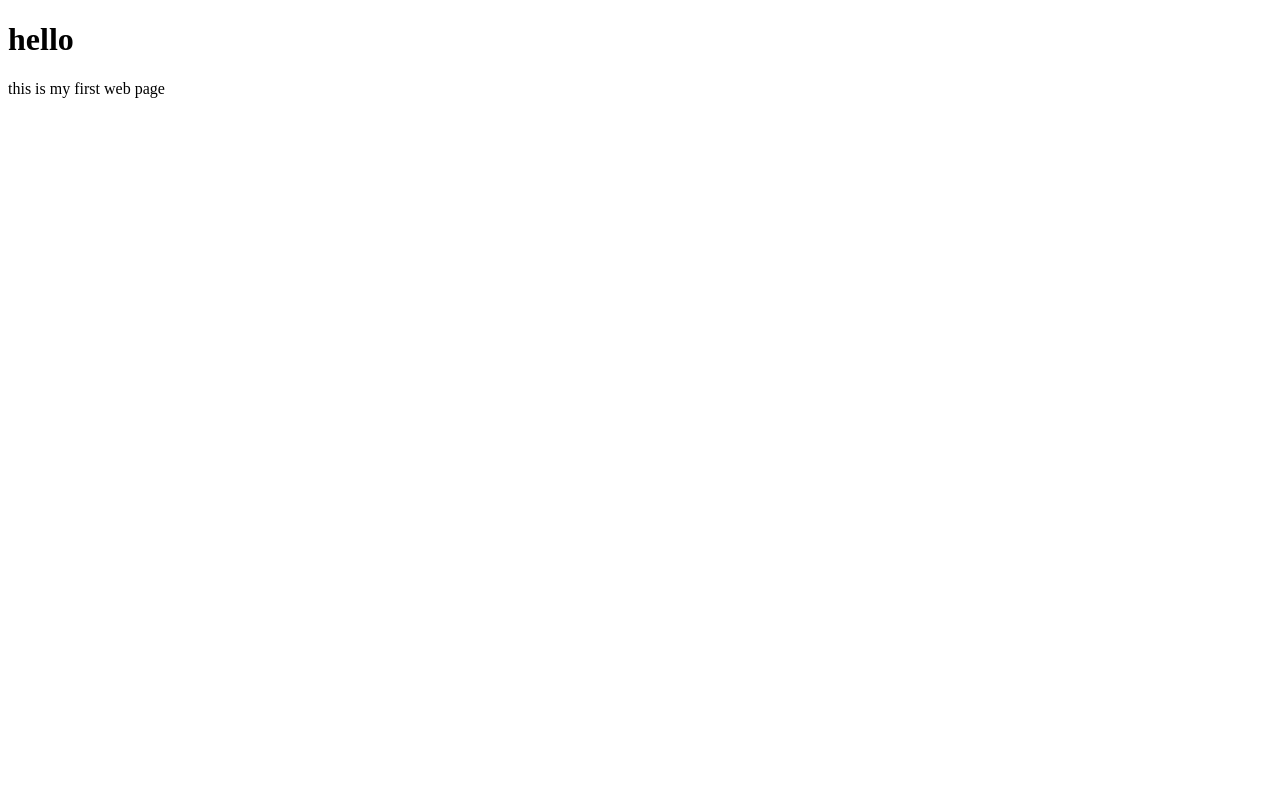
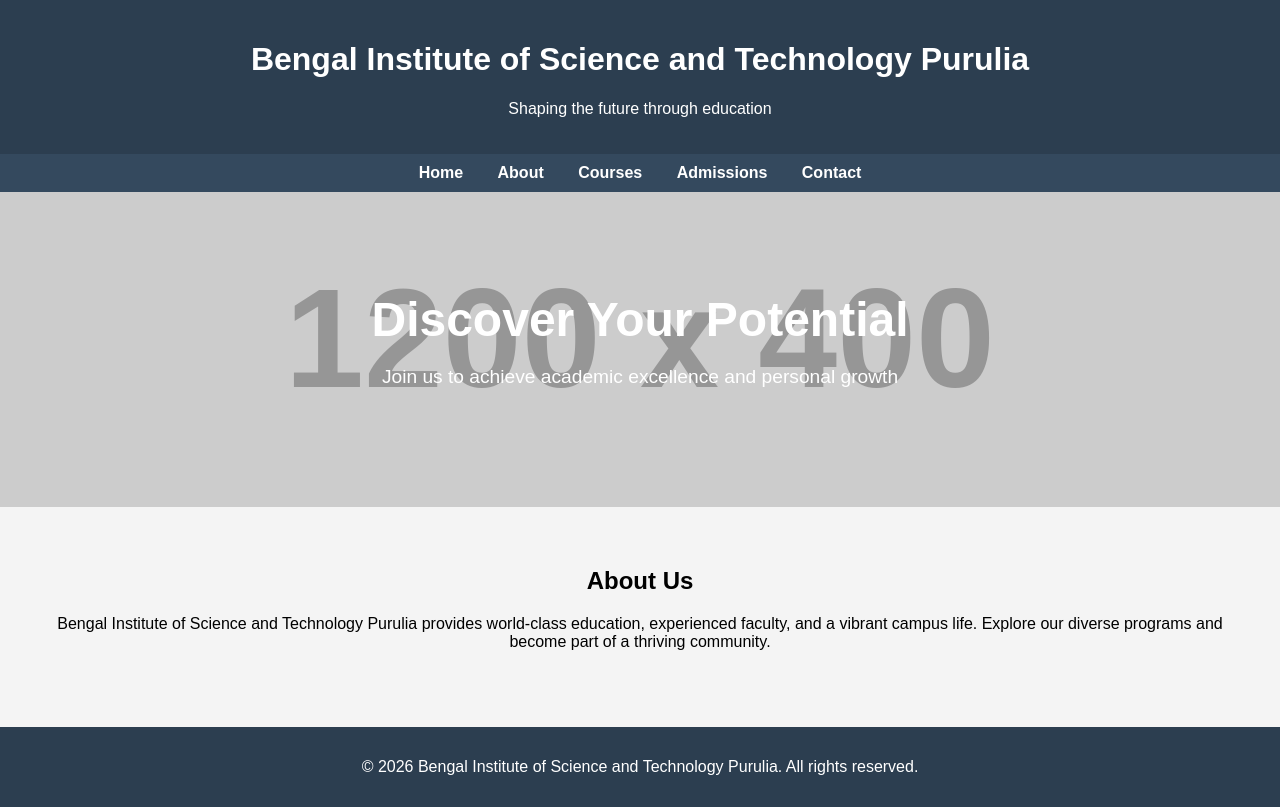
Before and after one commit to Purusottambist/sayan, a plain HTML site: page index.html in a window 1280 px wide. Drawn offline with Linux system fonts and the light colour scheme; placeholder pictures from the web are drawn by us.

Commit message:
Update index.html

```diff
--- a/index.html
+++ b/index.html
@@ -1,10 +1,84 @@
-<!doctype html>
-<html>
+<!DOCTYPE html>
+<html lang="en">
 <head>
-<title>landing page</title>
+  <meta charset="UTF-8">
+  <meta name="viewport" content="width=device-width, initial-scale=1.0">
+  <title>Bengal Institute of Science and Technology Purulia</title>
+  <style>
+    body {
+      font-family: Arial, sans-serif;
+      margin: 0;
+      padding: 0;
+      background: #f4f4f4;
+    }
+    header {
+      background: #2c3e50;
+      color: #fff;
+      padding: 20px;
+      text-align: center;
+    }
+    nav {
+      background: #34495e;
+      padding: 10px;
+      text-align: center;
+    }
+    nav a {
+      color: #fff;
+      margin: 0 15px;
+      text-decoration: none;
+      font-weight: bold;
+    }
+    .hero {
+      background: url('https://via.placeholder.com/1200x400') no-repeat center center/cover;
+      color: #fff;
+      text-align: center;
+      padding: 100px 20px;
+    }
+    .hero h1 {
+      font-size: 3em;
+      margin: 0;
+    }
+    .hero p {
+      font-size: 1.2em;
+    }
+    .content {
+      padding: 40px;
+      text-align: center;
+    }
+    .content h2 {
+      margin-bottom: 20px;
+    }
+    footer {
+      background: #2c3e50;
+      color: #fff;
+      text-align: center;
+      padding: 15px;
+      margin-top: 20px;
+    }
+  </style>
+</head>
 <body>
-<h1>hello</h1>
-  <p>this is my first web page</p>
+  <header>
+    <h1>Bengal Institute of Science and Technology Purulia</h1>
+    <p>Shaping the future through education</p>
+  </header>
+  <nav>
+    <a href="#">Home</a>
+    <a href="#">About</a>
+    <a href="#">Courses</a>
+    <a href="#">Admissions</a>
+    <a href="#">Contact</a>
+  </nav>
+  <section class="hero">
+    <h1>Discover Your Potential</h1>
+    <p>Join us to achieve academic excellence and personal growth</p>
+  </section>
+  <section class="content">
+    <h2>About Us</h2>
+    <p>Bengal Institute of Science and Technology Purulia provides world-class education, experienced faculty, and a vibrant campus life. Explore our diverse programs and become part of a thriving community.</p>
+  </section>
+  <footer>
+    <p>&copy; 2026 Bengal Institute of Science and Technology Purulia. All rights reserved.</p>
+  </footer>
 </body>
-</head>
 </html>
```
